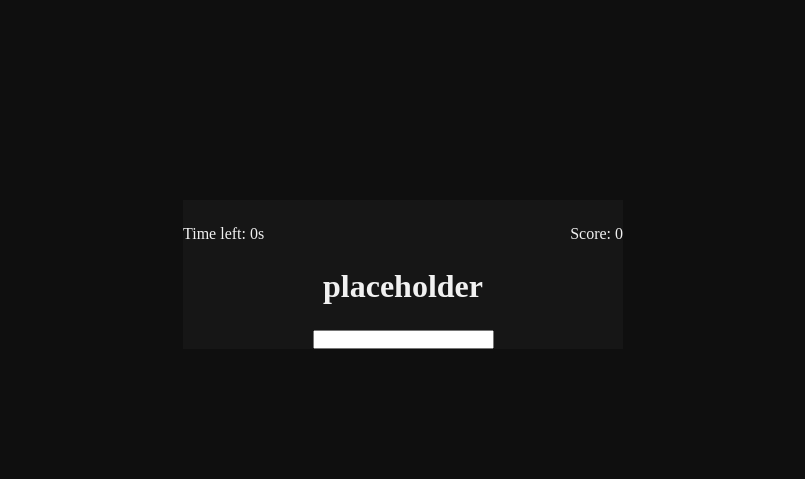
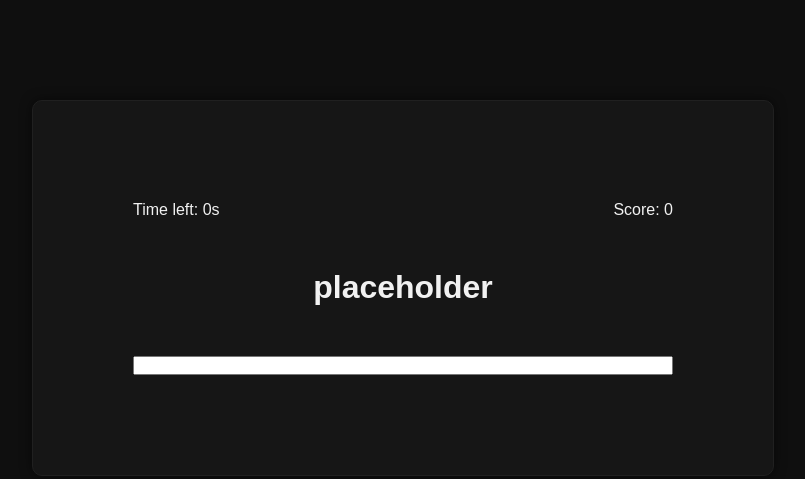
Before and after one commit to menulln/typing-game, a plain HTML site: page index.html in a window 1280 px wide. Shown: the whole page, without its empty margins (237-1042 px from the left). Drawn offline with Linux system fonts and the light colour scheme.

Commit message:
Position and style elements

```diff
--- a/style.css
+++ b/style.css
@@ -12,19 +12,23 @@
 body {
     display: flex;
     justify-content: center;
-    padding: 200px;
+    padding: 100px;
     background-color: var(--bg-clr);
-    color: var(--text-clr)
+    color: var(--text-clr);
+    font-family: Arial, Helvetica, sans-serif;
 }
 
 .game {
     width: 50%;
     text-align: center;
     background-color: var(--game-bg-clr);
-}
-
-.game > * {
-    margin-top: 25px;
+    padding: 100px;
+    display: flex;
+    flex-direction: column;
+    gap: 50px;
+    border: 1px solid #202020;
+    border-radius: 10px;
+    box-shadow: 0px 0px 12px 0px rgba(0,0,0,0.55);
 }
 
 .informations {
```
